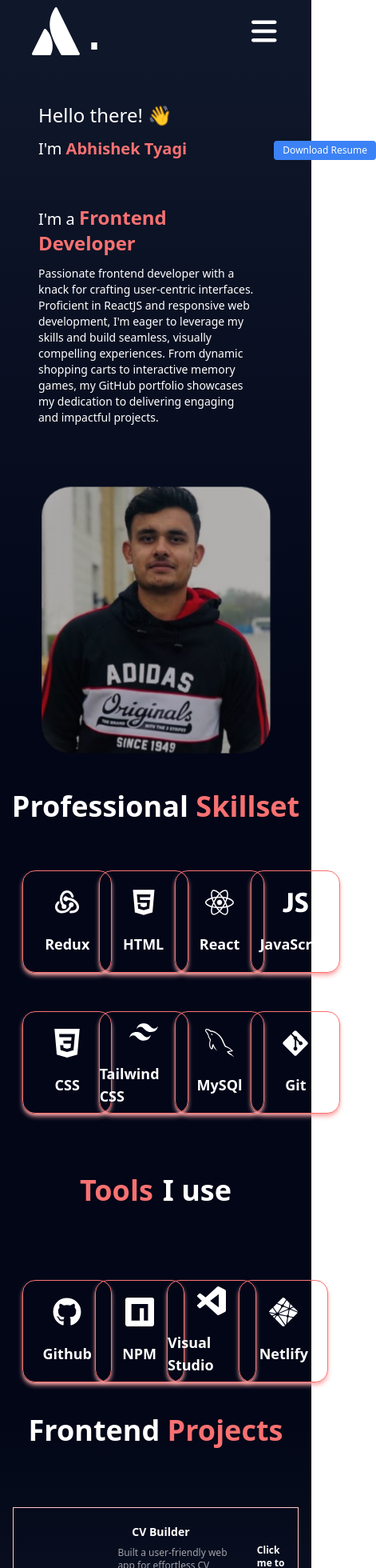
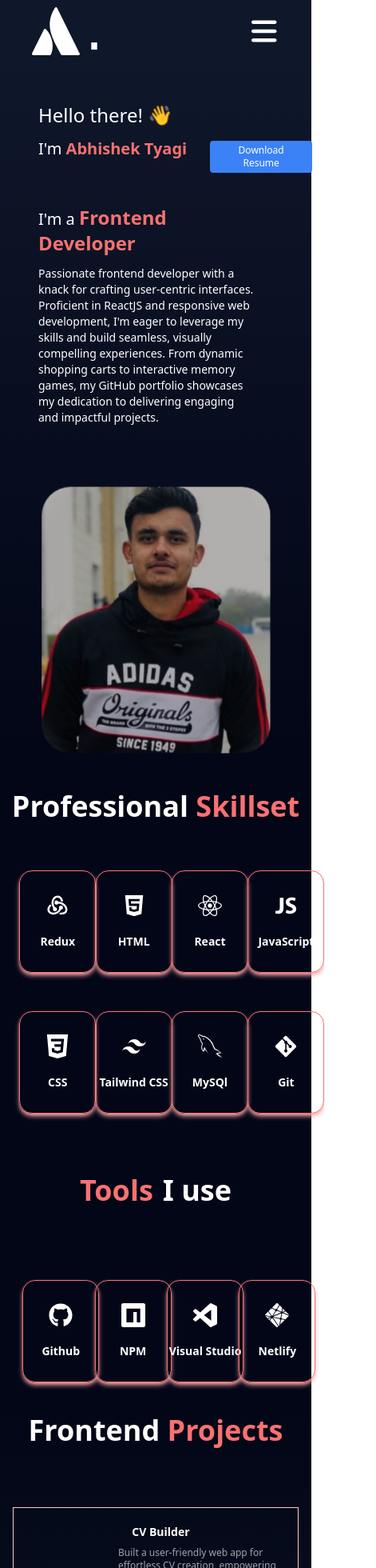
Before and after one commit to AbhishekTyagi0/Portfolio, a React (Vite) app: page / in a window 390 px wide. Shown: the top 1960 px of the page at 80% size, 471 px wide, since content can reach past the window. Built offline with nearby package versions, Linux system fonts and the light colour scheme.

Commit message:
fixes some unresponsive behaviour

```diff
--- a/src/component/Contact.jsx
+++ b/src/component/Contact.jsx
@@ -27,7 +27,7 @@ const Contact = () => {
   return (
     <div
       id="contact"
-      className="flex flex-col relative items-center w-full h-dvh bg-gradient-to-t from-slate-900 to-slate-800"
+      className="flex flex-col relative items-center w-full h-full bg-gradient-to-t from-slate-900 to-slate-800"
     >
       <h1 className="text-white text-5xl font-bold max-sm:text-xl">
         Contact<span className="text-red-400"> ME!</span>
@@ -89,7 +89,7 @@ const Contact = () => {
           />
         </form>
       </div>
-      <footer className="bg-gradient-to-r absolute from-cyan-800 to-blue-900 w-full flex justify-evenly items-center h-24 bottom-0">
+      <footer className="bg-gradient-to-r absolute from-cyan-800 to-blue-900 w-full flex justify-evenly items-center h-24 -bottom-24">
         <h2 className="text-white font-bold text-xl max-sm:text-sm">
           Designed and Developed with ❤️ by
           <span className="text-red-400 font-bold text-xl ml-2 max-sm:text-sm">
--- a/src/component/Home.jsx
+++ b/src/component/Home.jsx
@@ -11,11 +11,15 @@ const Home = ({ nav }) => {
         <h3 className="text-4xl max-md:text-2xl">
           Hello there!{" "}
           {nav ? "" : <span className="wave inline-block">👋</span>}
-          <a href={resume} download>
-            <button className="bg-blue-500 hover:bg-blue-700 text-white font-bold py-2 px-4 rounded text-lg ml-96 max-sm:text-xs max-sm:p-1 max-sm:font-light max-sm:w-32 max-sm:ml-32 max-sm:top-44 max-sm:absolute">
-              Download Resume
-            </button>
-          </a>
+          {nav ? (
+            ""
+          ) : (
+            <a href={resume} download>
+              <button className="bg-blue-500 hover:bg-blue-700 text-white font-bold py-2 px-4 rounded text-lg ml-96 max-sm:text-xs max-sm:p-1 max-sm:px-3 max-sm:font-light max-sm:w-32 max-sm:ml-12 max-sm:top-44 max-sm:absolute">
+                Download Resume
+              </button>
+            </a>
+          )}
         </h3>
         <h1 className="text-5xl mb-11 max-md:text-2xl max-sm:text-xl">
           I'm{" "}
--- a/src/component/Project.jsx
+++ b/src/component/Project.jsx
@@ -56,7 +56,7 @@ const Projects = () => {
   return (
     <div
       id="projects"
-      className="h-dvh w-dwh bg-gradient-to-b from-slate-950 to-slate-800 flex flex-col items-center"
+      className="h-full w-dwh bg-gradient-to-b from-slate-950 to-slate-800 flex flex-col items-center"
     >
       <h1 className="text-white text-4xl font-bold mb-8 max-md:mb-16">
         Frontend <span className="text-red-400">Projects</span>
@@ -75,7 +75,7 @@ const Projects = () => {
               />
             </a>
           </div>
-          <div className=" w-7/12 h-full p-2 max-md:p-4 max-md:w-8/12">
+          <div className=" w-9/12 h-full p-2 max-md:p-4 max-md:w-8/12">
             <h2 className="text-white font-bold text-2xl mb-2 max-md:text-xl max-sm:text-sm">
               {subject}
             </h2>
@@ -88,8 +88,7 @@ const Projects = () => {
                 {about}
               </p>
             ))}
-          </div>
-          <div className="text-white font-bold flex justify-evenly h-full w-2/12 flex-col gap-8">
+            <div className="text-white font-bold flex justify-start h-full w-full gap-16 mt-2 max-sm:gap-4">
               <a href={code} className="hover:text-red-400 max-md:text-xs">
                 Click me to Check CODE
               </a>
@@ -101,8 +100,9 @@ const Projects = () => {
               </a>
             </div>
           </div>
+        </div>
       ))}
-      <div className="mt-8 flex justify-start pl-16 w-full text-3xl text-white font-bold max-md:mt-24 max-sm:text-xl">
+      <div className="mt-8 flex justify-start pl-16 w-full text-3xl text-white font-bold max-md:mt-8 max-sm:text-lg max-md:mb-8">
         FullStack Projects:
         <span className="text-red-400 pl-4"> Comming Soon . . .</span>
       </div>
--- a/src/component/Skills.jsx
+++ b/src/component/Skills.jsx
@@ -39,15 +39,15 @@ const Skills = () => {
       <h1 className="text-white text-6xl font-bold -mt-16 max-md:text-4xl max-md:mt-16">
         Professional <span className="text-red-400">Skillset</span>
       </h1>
-      <div className="bg-grey-700 -mr-20 w-11/12 gap-12 grid grid-cols-4 p-12 max-md:mt-20 max-md:p-3 max-sm:mr-0 max-sm:mt-12">
+      <div className="bg-grey-700 -mr-20 w-11/12 gap-12 grid grid-cols-4 p-12 max-md:mt-20 max-md:p-3 max-sm:mr-2 max-sm:mt-12">
         {list.map(({ id, icon, name }) => (
           <ul
             key={id}
-            className=" rounded-2xl h-44 w-56 flex border border-red-400  shadow-md shadow-red-300 hover:shadow-md hover:shadow-red-400 hover:scale-105 duration-300 ease-in-out max-md:h-32 max-md:w-44 max-sm:w-28"
+            className=" rounded-2xl h-44 w-56 flex border border-red-400  shadow-md shadow-red-300 hover:shadow-md hover:shadow-red-400 hover:scale-105 duration-300 ease-in-out max-md:h-32 max-md:w-44 max-sm:w-24"
           >
-            <li className="font-semibold max-md:text-4xl text-white text-6xl flex gap-1 justify-center flex-col items-center h-full w-full">
+            <li className="font-semibold max-md:text-4xl text-white text-6xl flex gap-1 justify-center flex-col items-center h-full w-full  max-sm:text-3xl">
               {icon}
-              <p className="text-white text-3xl mt-4 max-md:text-2xl max-sm:text-lg">
+              <p className="text-white text-3xl mt-4 max-md:text-2xl max-sm:text-sm">
                 {name}
               </p>
             </li>
@@ -62,11 +62,11 @@ const Skills = () => {
           {tools.map(({ id, icon, name }) => (
             <ul
               key={id}
-              className=" rounded-2xl h-44 w-56 flex border border-red-400 border-red-400  shadow-md shadow-red-300 hover:shadow-md hover:shadow-red-400 hover:scale-105 duration-300 max-md:h-32 max-md:w-44 max-md:mt-8 ease-in-out max-sm:w-28"
+              className=" rounded-2xl h-44 w-56 flex border border-red-400 border-red-400  shadow-md shadow-red-300 hover:shadow-md hover:shadow-red-400 hover:scale-105 duration-300 max-md:h-32 max-md:w-44 max-md:mt-8 ease-in-out max-sm:w-24"
             >
-              <li className="text-white max-md:text-4xl text-6xl font-semibold flex gap-1 justify-center flex-col items-center h-full w-full">
+              <li className="text-white max-md:text-4xl text-6xl font-semibold flex gap-1 justify-center flex-col items-center h-full w-full  max-sm:text-3xl">
                 {icon}
-                <p className="text-white max-md:text-2xl text-3xl mt-4 max-sm:text-lg">
+                <p className="text-white max-md:text-2xl text-3xl mt-4 max-sm:text-sm">
                   {name}
                 </p>
               </li>
```
Lines whose indentation alone changed are shown as unchanged.
